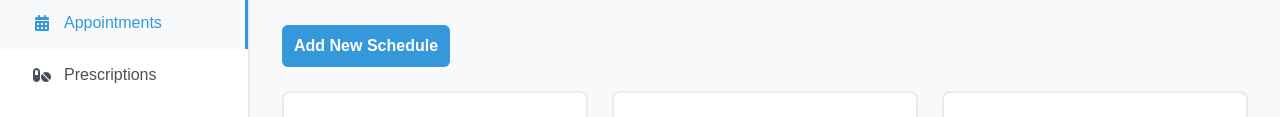
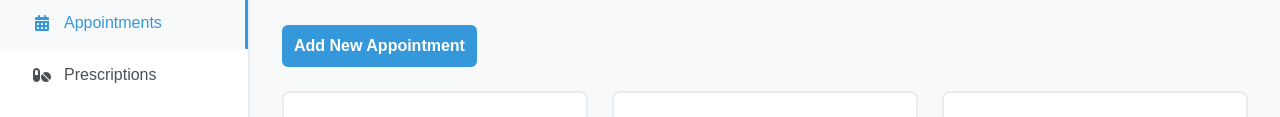
Before and after one commit to Ryderhxrzy/EMR, a plain HTML site: page doctor.html in a window 1280 px wide. Both pictures are taken after a click on the button "Appointments". Shown: the part 187-304 px from the top of the page. Drawn offline with Linux system fonts and the light colour scheme.

Commit message:
change text button

```diff
--- a/doctor.html
+++ b/doctor.html
@@ -169,7 +169,7 @@
                 <h1 class="page-title">Appointments</h1>
                 <p class="page-subtitle">Schedule and Manage Appointment</p>
                 <div class="table-header">
-                    <button class="btn btn-primary">Add New Schedule</button>
+                    <button class="btn btn-primary">Add New Appointment</button>
                 </div>
                 <div class="dashboard-cards">
                     <div class="card">
@@ -234,7 +234,7 @@
                 <h1 class="page-title">Prescriptions</h1>
                 <p class="page-subtitle">Manage patient prescriptions</p>
                 <div class="table-header">
-                    <button class="btn btn-primary">Add New Schedule</button>
+                    <button class="btn btn-primary">Add New Prescriptions</button>
                 </div>
 
                 <div class="content-section">
```
